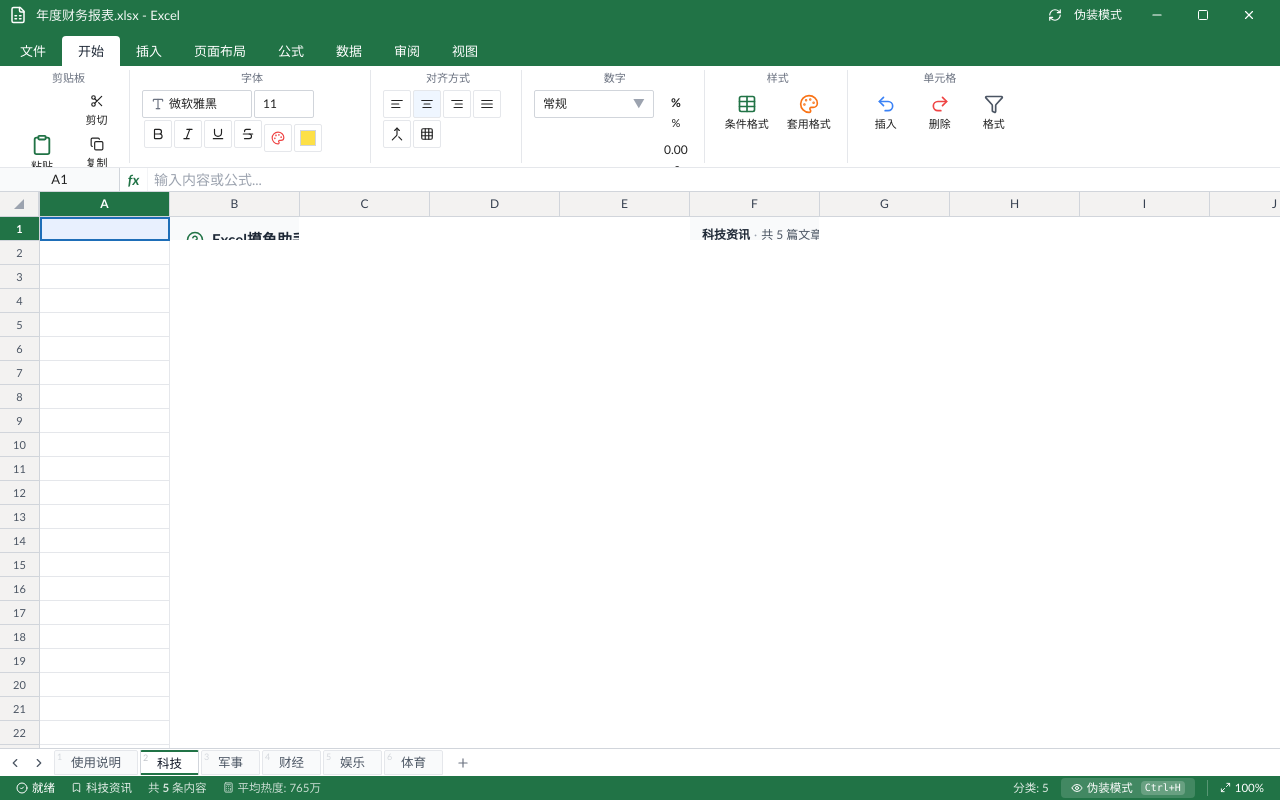
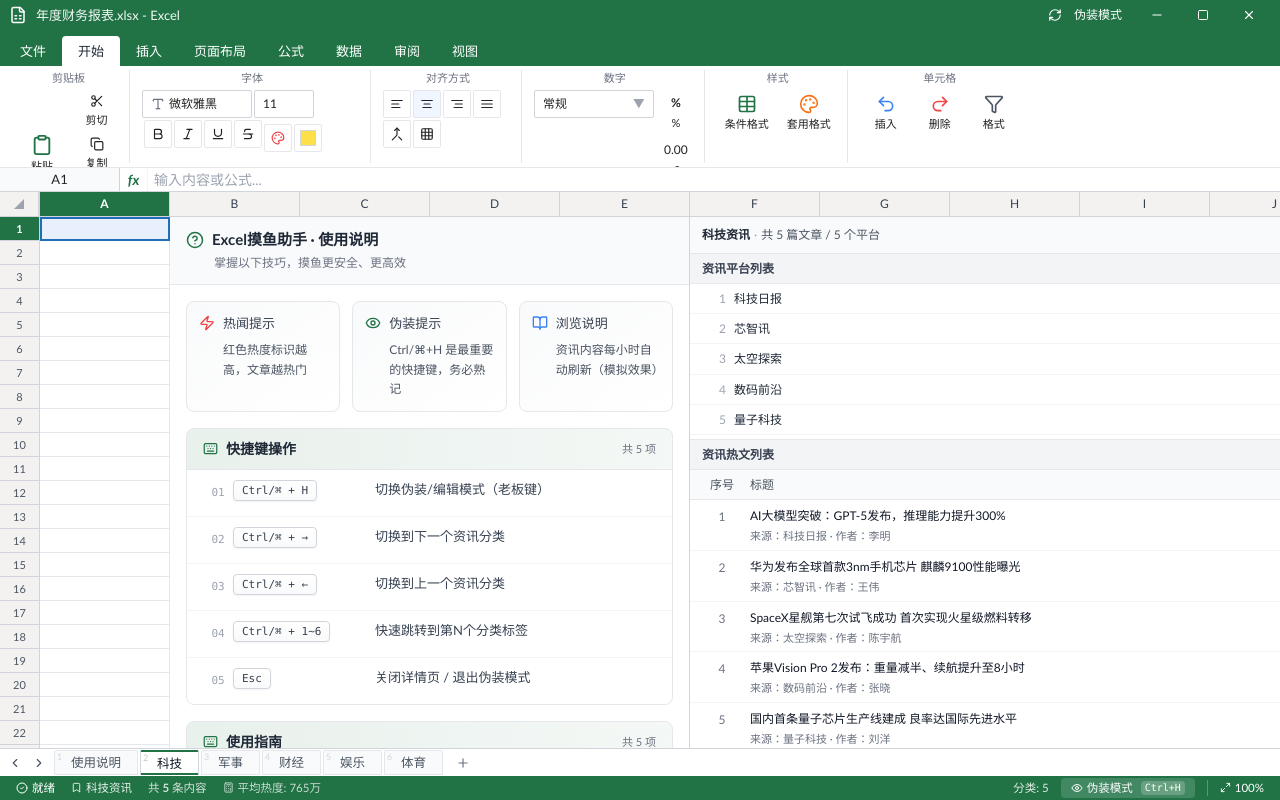
Before and after one commit to Xiang1218-Yu/xyj-129, a React (Vite) app: page / in a window 1280 px wide. Built offline with nearby package versions, Linux system fonts and the light colour scheme.

Commit message:
fix：bug

```diff
--- a/src/components/CamouflageMode.tsx
+++ b/src/components/CamouflageMode.tsx
@@ -108,7 +108,7 @@
   }, [editingCell, editValue]);
 
   return (
-    <div className="h-full w-full no-transition bg-white flex overflow-hidden">
+    <div className="flex-1 w-full no-transition bg-white flex overflow-hidden min-h-0">
       <div className="flex flex-col w-[40px] flex-shrink-0 bg-[#F3F2F1] border-r border-gray-300">
         <div className="h-[25px] min-h-[25px] border-b border-gray-300 border-r border-gray-300 flex items-center justify-center bg-[#F3F2F1]">
           <svg width="10" height="10" viewBox="0 0 10 10" className="text-gray-400">
--- a/src/components/Spreadsheet.tsx
+++ b/src/components/Spreadsheet.tsx
@@ -99,9 +99,8 @@
 
   if (isCamouflageMode) {
     return (
-      <div className="flex-1 overflow-hidden bg-white">
+      <div className="flex-1 overflow-hidden flex flex-col bg-white">
         <CamouflageMode />
-        <NewsDetail />
       </div>
     );
   }
@@ -206,7 +205,7 @@
                           key={cellKey}
                           onClick={() => !showOverlay && handleCellClick(rowNum, col)}
                           onDoubleClick={() => !showOverlay && handleCellDoubleClick(rowNum, col)}
-                          className={`w-[130px] min-w-[130px] h-[24px] border-r border-b border-gray-200 px-2 text-[13px] flex items-center overflow-hidden relative ${
+                          className={`w-[130px] min-w-[130px] h-[24px] border-r border-b border-gray-200 px-2 text-[13px] flex items-center ${isOverlayCorner ? 'overflow-visible' : 'overflow-hidden'} relative ${
                             isSelected && !showOverlay ? "cell-selected" : ""
                           } ${
                             !showOverlay ? "cursor-cell" : ""
@@ -254,12 +253,12 @@
                             >
                               {(isHelpArea && col === "B" && rowNum === 1) ||
                               (isFullHelpArea && col === "B" && rowNum === 1) ? (
-                                <div className="h-full w-full border-r border-gray-300 overflow-hidden bg-white">
+                                <div className="h-full w-full border-r border-gray-300 bg-white">
                                   <HelpPanel />
                                 </div>
                               ) : null}
                               {isNewsArea && col === newsStartCol && rowNum === 1 ? (
-                                <div className="h-full w-full overflow-hidden bg-white">
+                                <div className="h-full w-full bg-white">
                                   <NewsList />
                                 </div>
                               ) : null}
```
